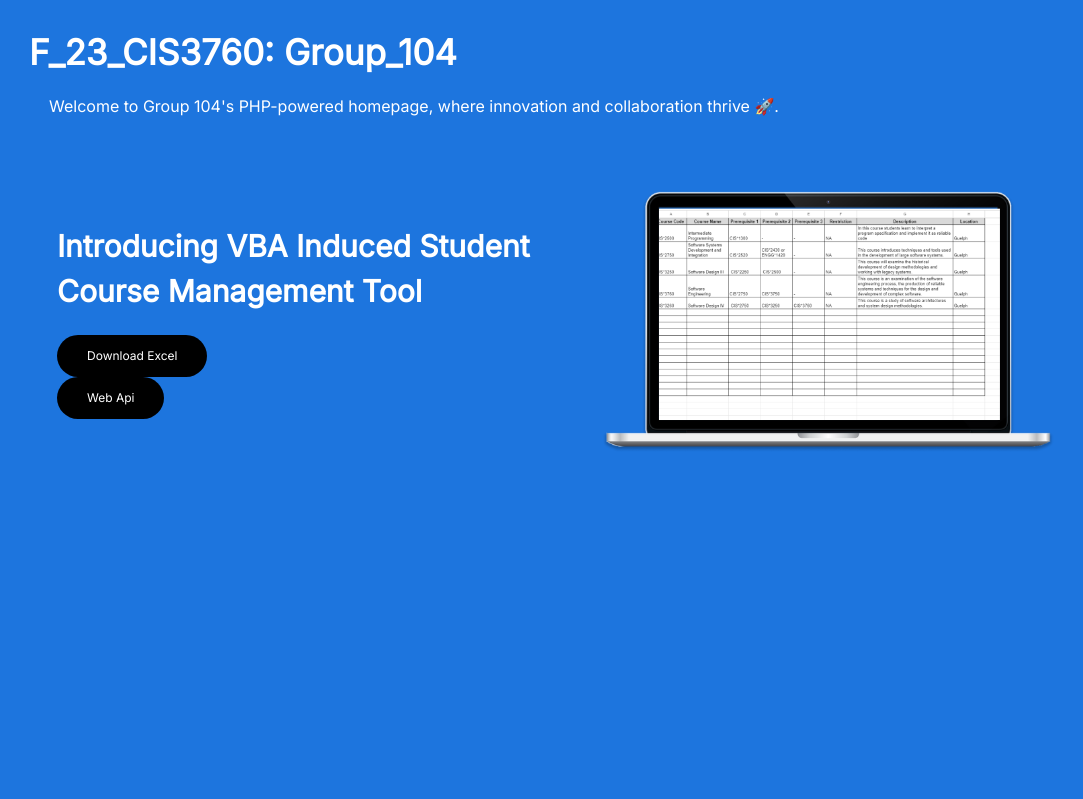
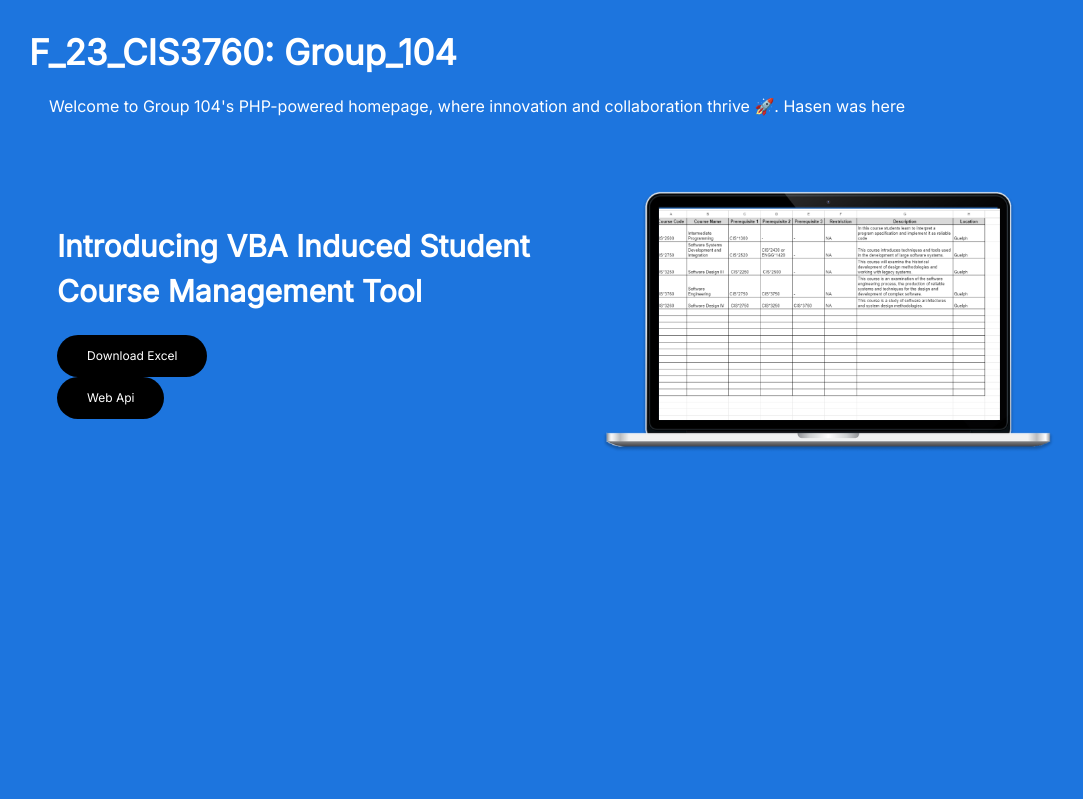
Before and after one commit to Dawoud-Husain/Course-Tree-Generator, a PHP site: page /html/index.php in a window 1280 px wide. Shown: the part 66-865 px from the top of the page, without its empty margins (71-1154 px from the left). Run offline with PHP 8.4, Linux system fonts and the light colour scheme.

Commit message:
hasen was here

```diff
--- a/html/index.php
+++ b/html/index.php
@@ -44,6 +44,7 @@
             <p class="homepageBodyTitle">F_23_CIS3760: Group_104</p>
             <p class="homepageBodyText">
                 Welcome to Group 104's PHP-powered homepage, where innovation and collaboration thrive 🚀.
+                Hasen was here
             </p>
             <div class="VBAdownload">
                 <div class="text_button">
```
